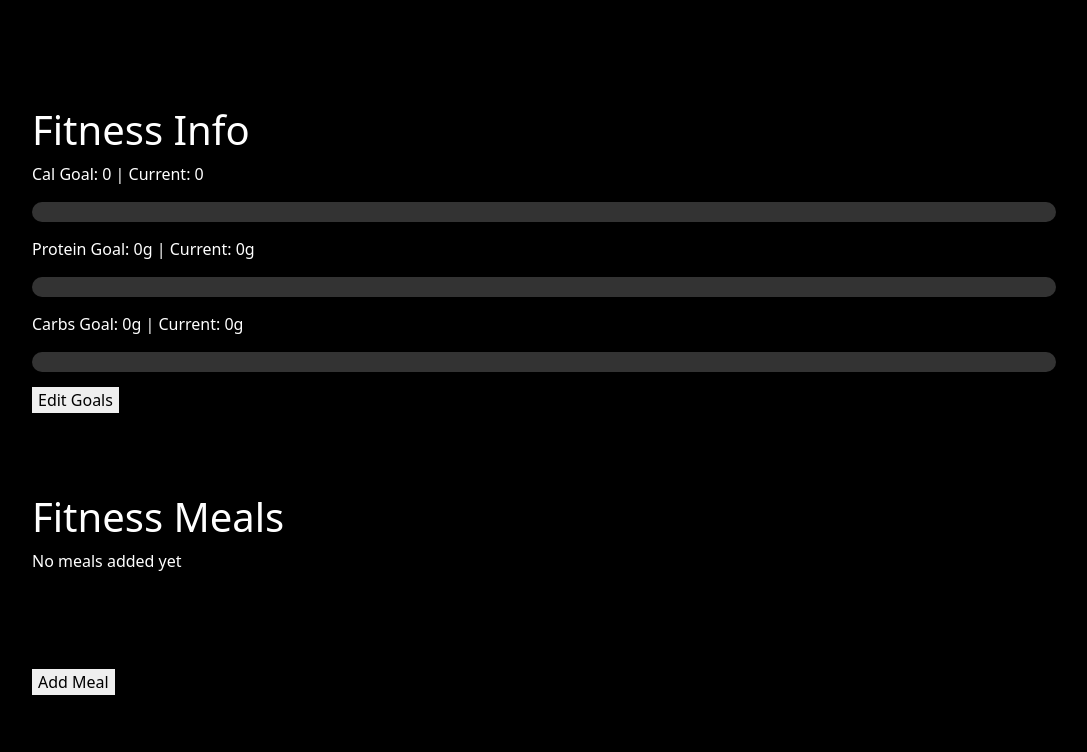
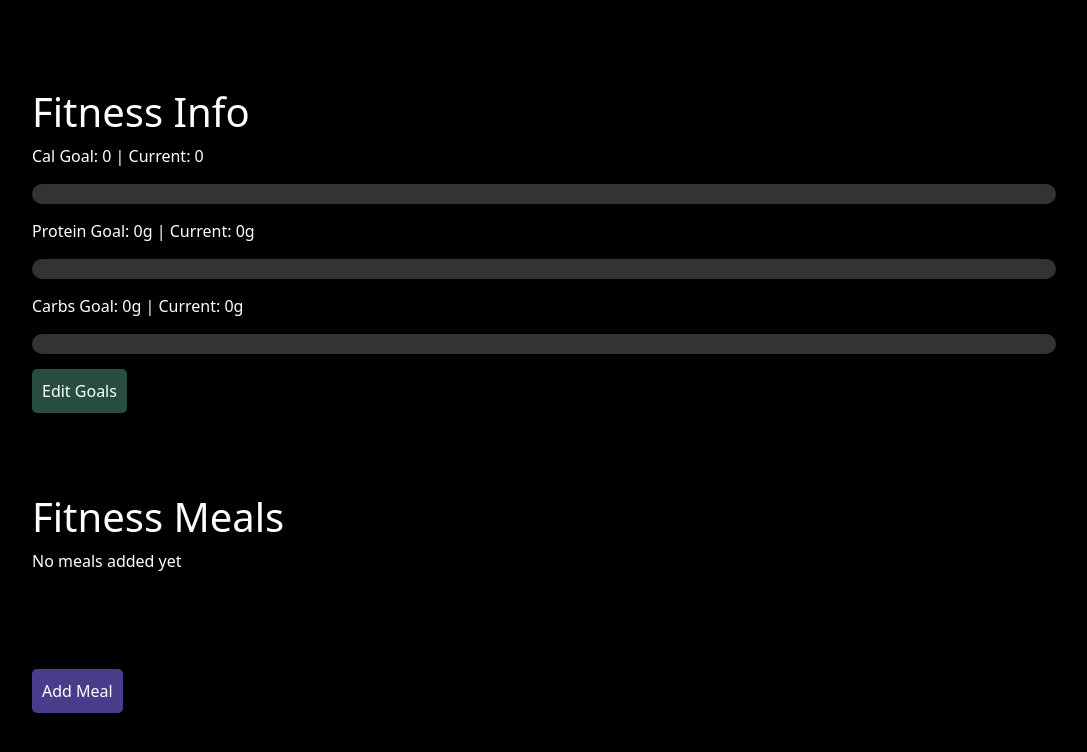
Before and after one commit to nethann/my-fitness-pal, a React (Vite) app: page / in a window 1280 px wide. Shown: the top 752 px of the page, without its empty margins (96-1183 px from the left). Built offline with nearby package versions, Linux system fonts and the light colour scheme.

Commit message:
updated site

```diff
--- a/src/App.css
+++ b/src/App.css
@@ -2,10 +2,12 @@
     background-color: black;
 }
 
-
-
 body{
     padding: 0;
+    margin: 0;
+}
+
+p {
     margin: 0;
 }
 
@@ -41,7 +43,6 @@ button {
     border: 0px solid;
 }
 
-/* Progress bar styling - override Bootstrap */
 .fitness-info .progress {
     height: 20px !important;
     background-color: #333 !important;
@@ -52,3 +53,38 @@ button {
 .fitness-info .progress .progress-bar {
     border-radius: 10px !important;
 }
+
+
+
+.daily-meals-list{
+    display: flex;
+    flex-direction: column;
+    gap: 2em;
+}
+
+
+.daily-meal{
+    border: 1px solid #333;
+    padding: 20px;
+    border-radius: 8px;
+}
+
+.meal-delete-btn{
+    background-color: rgba(255, 0, 0, 0.425);
+}
+
+button{
+    border: 0px solid;
+    padding: 10px;
+    color: white;
+}
+
+.editGoals-btn{
+    background-color: rgba(127, 255, 212, 0.301);
+    border-radius: 5px;
+}
+
+.addMeals-btn{
+    border-radius: 5px;
+    background-color: darkslateblue;
+}
--- a/src/App.tsx
+++ b/src/App.tsx
@@ -108,7 +108,7 @@ function App() {
           <ProgressBar variant="success" now={progressLoader(totalProtein, proteinGoal)} />
           <p>Carbs Goal: {carbsGoal}g | Current: {totalCarbs}g</p>
           <ProgressBar variant="warning" now={progressLoader(totalCarbs, carbsGoal)} />
-          <button onClick={() => setshowGoalsModal(true)}>Edit Goals</button>
+          <button className='editGoals-btn' onClick={() => setshowGoalsModal(true)}>Edit Goals</button>
         </div>
 
         <div className='fitness-meals'>
@@ -116,15 +116,15 @@ function App() {
           {meals.length === 0 ? (
             <p>No meals added yet</p>
           ) : (
-            <div>
+            <div className='daily-meals-list'>
               {meals.map((meal) => (
-                <div key={meal.id} style={{ border: '1px solid #ccc', padding: '10px', margin: '10px 0' }}>
+                <div className = "daily-meal" key={meal.id}>
                   <h3>{meal.mealType}</h3>
                   <p>Calories: {meal.mealCal}</p>
                   <p>Protein: {meal.mealProtein}g</p>
                   <p>Carbs: {meal.mealCarbs}g</p>
                   <p>Sugar: {meal.mealSugar}g</p>
-                  <button onClick={() => handleDeleteMeal(meal.id)}>Delete</button>
+                  <button className='meal-delete-btn' onClick={() => handleDeleteMeal(meal.id)}>Delete</button>
                 </div>
               ))}
             </div>
@@ -132,7 +132,7 @@ function App() {
         </div>
 
         <div className='add-meals'>
-          <button onClick={() => setShowMealModal(true)}>Add Meal</button>
+          <button className='addMeals-btn' onClick={() => setShowMealModal(true)}>Add Meal</button>
 
           <CustomMealModal
             show={showMealModal}
```
Also changed, not shown: Screenshot 2026-02-03 171135.png (deleted), Screenshot 2026-02-03 171814.png (added).
